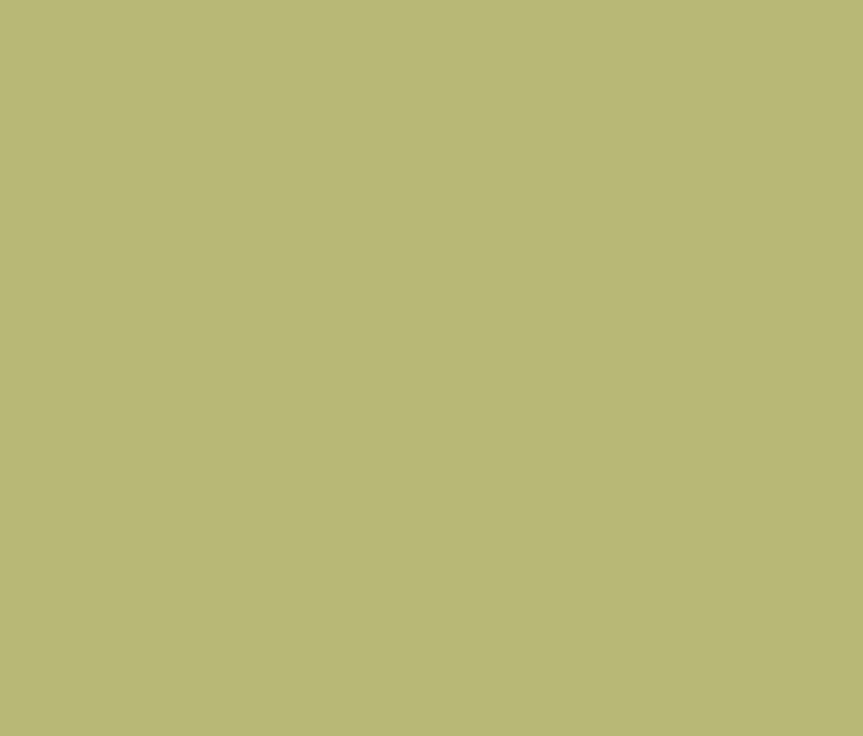
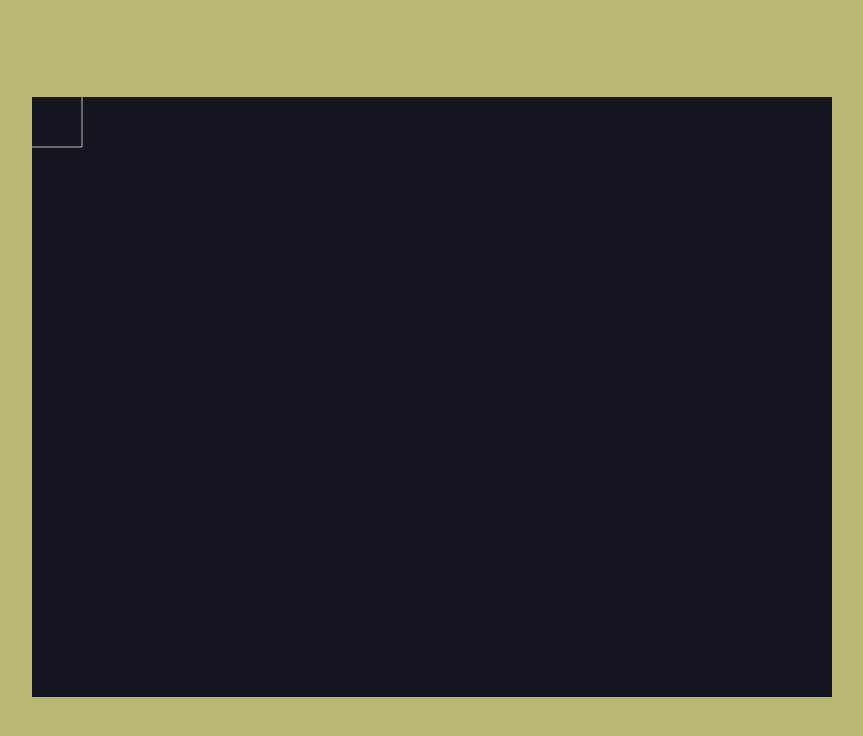
Before and after one commit to jg210/react-game, a React (Create React App) app: page / in a window 1280 px wide. Shown: the top 736 px of the page, without its empty margins (208-1071 px from the left). Built offline with nearby package versions, Linux system fonts and the light colour scheme.

Commit message:
Render object was run() too soon - before DOM div element was created. This now shows a falling ball when reload page.

```diff
--- a/src/Game.js
+++ b/src/Game.js
@@ -11,12 +11,8 @@
 
   constructor() {
     super();
-    this.containerRef = React.createRef();
+    //this.containerRef = React.createRef();
     this.engine = Engine.create();
-    this.renderer = Render.create({
-      element: this.containerRef.current,
-      engine: this.engine
-    });
     const ball = Bodies.circle(50, 50, 10, {
       // render: {
       //   sprite: {
@@ -28,17 +24,27 @@
       isStatic: true
     });
     World.add(this.engine.world, [ball, box])
+    this.renderer = null;
   }
 
   render() {
     return (
-      <div ref={this.containerRef} />
+      <div>
+        <div id="matter_container" />
+      </div>
     );
   }
 
   componentDidMount() {
+    const container = document.getElementById('matter_container')
+    this.renderer = Render.create({
+      element: container,
+      engine: this.engine
+    });
     Engine.run(this.engine);
     Render.run(this.renderer);
   }
 
+  // TODO Stop Render and Engine.
+
 }
```
